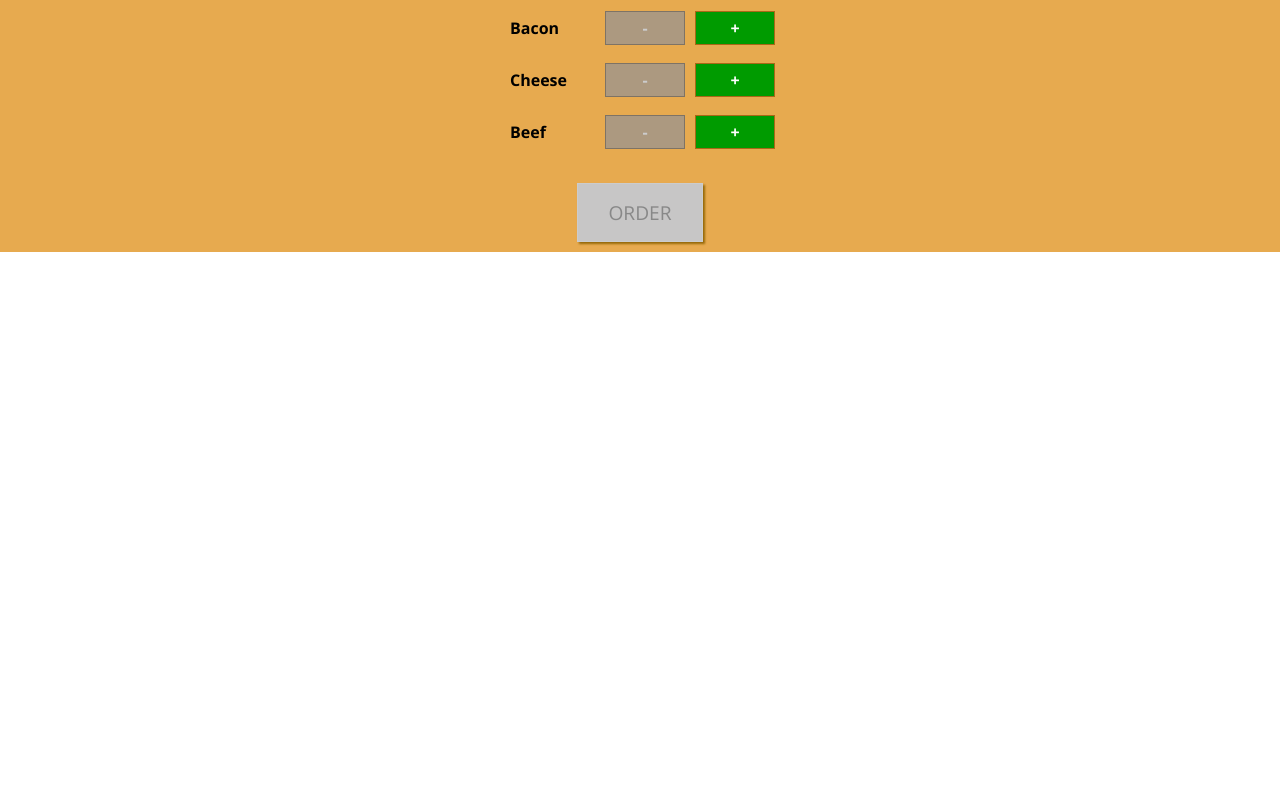
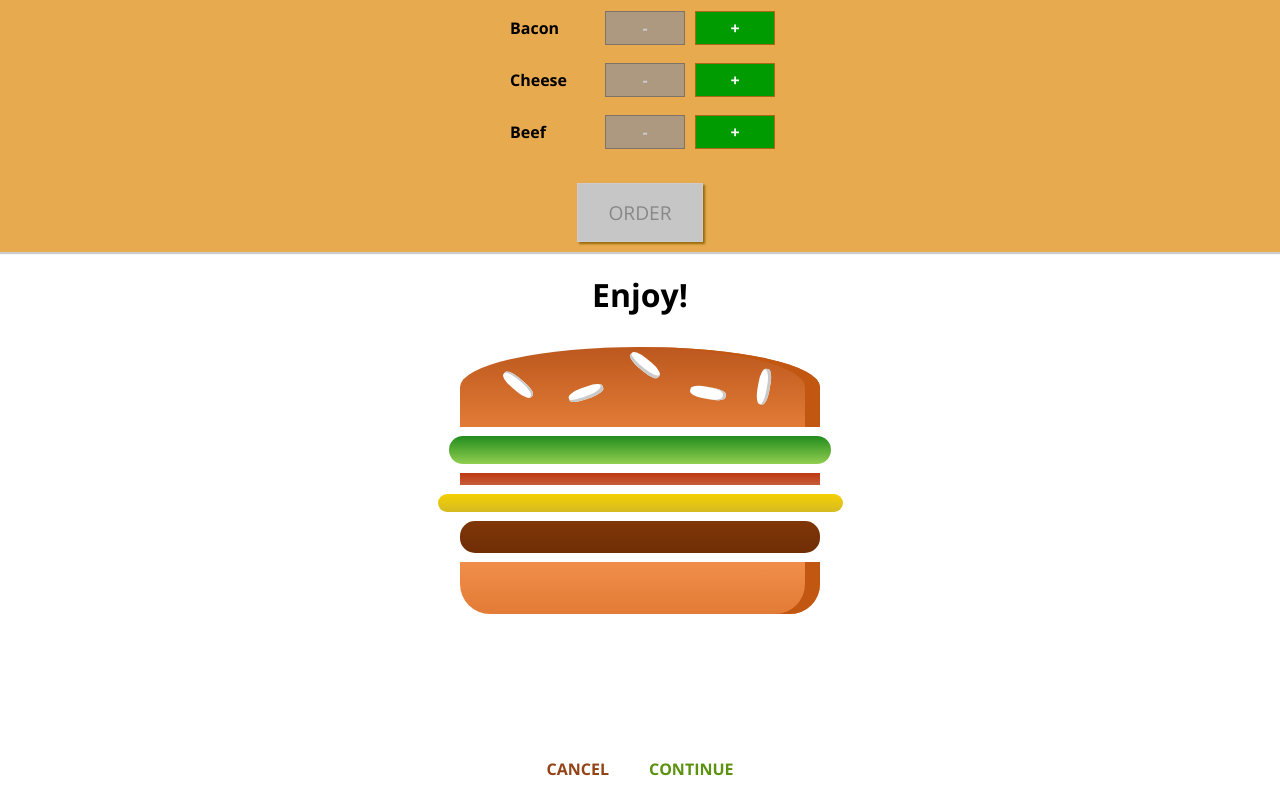
Before and after one commit to vyeung/ReactJS-Burger-Builder-App, a React app: page / in a window 1280 px wide. Shown: the part 586-1386 px from the top of the page. Before the commit the page ends 838 px from the top, so only its background shows below. Built offline with nearby package versions, Linux system fonts and the light colour scheme.

Commit message:
started Checkout page

```diff
--- a/src/App.js
+++ b/src/App.js
@@ -1,6 +1,7 @@
 import React, { Component } from 'react';
 import Layout from "./hoc/Layout/Layout";
 import BurgerBuilder from "./containers/BurgerBuilder/BurgerBuilder";
+import Checkout from "./containers/Checkout/Checkout";
 
 class App extends Component {
   render() {
@@ -8,6 +9,7 @@ class App extends Component {
       <div>
         <Layout>
           <BurgerBuilder />
+          <Checkout />
         </Layout>
       </div>
     );
--- /dev/null
+++ b/src/components/RealOrder/CheckoutSummary/CheckoutSummary.css
@@ -0,0 +1,30 @@
+.CheckoutSummary {
+  text-align: center;
+  width: 80%;
+  margin: auto;
+}
+
+.BurgerPreview {
+  margin: auto;
+  width: 100%;
+}
+
+.Button {
+  background-color: transparent;
+  border: none;
+  color: white;
+  outline: none;
+  cursor: pointer;
+  font: inherit;
+  padding: 10px;
+  margin: 10px;
+  font-weight: bold;
+}
+
+.Cancel {
+  color: #944317;
+}
+
+.Continue {
+  color: #5C9210;
+}
--- /dev/null
+++ b/src/components/RealOrder/CheckoutSummary/CheckoutSummary.js
@@ -0,0 +1,27 @@
+import React from "react";
+import styles from "./CheckoutSummary.css";
+import Burger from "../../Burger/Burger";
+
+const checkoutSummary = (props) => {
+  return (
+    <div className={styles.CheckoutSummary}>
+      <h1>Enjoy!</h1>
+
+      <div className={styles.BurgerPreview}>
+        <Burger ingredients={props.checkoutIngreds} />
+      </div>
+
+      <button
+        className={[styles.Button, styles.Cancel].join(" ")}
+        onClick={props.purchaseCancelled}
+        >CANCEL</button>
+
+      <button
+        className={[styles.Button, styles.Continue].join(" ")}
+        onClick={props.purchaseContinued}
+        >CONTINUE</button>
+    </div>
+  );
+}
+
+export default checkoutSummary;
--- /dev/null
+++ b/src/containers/Checkout/Checkout.js
@@ -0,0 +1,23 @@
+import React, {Component} from "react";
+import CheckoutSummary from "../../components/RealOrder/CheckoutSummary/CheckoutSummary";
+
+class Checkout extends Component {
+  state = {
+    checkoutIngreds: {
+      lettuce: 1,
+      bacon: 1,
+      cheese: 1,
+      beef: 1
+    }
+  }
+
+  render() {
+    return (
+      <div>
+        <CheckoutSummary checkoutIngreds={this.state.checkoutIngreds}/>
+      </div>
+    );
+  }
+}
+
+export default Checkout;
```
